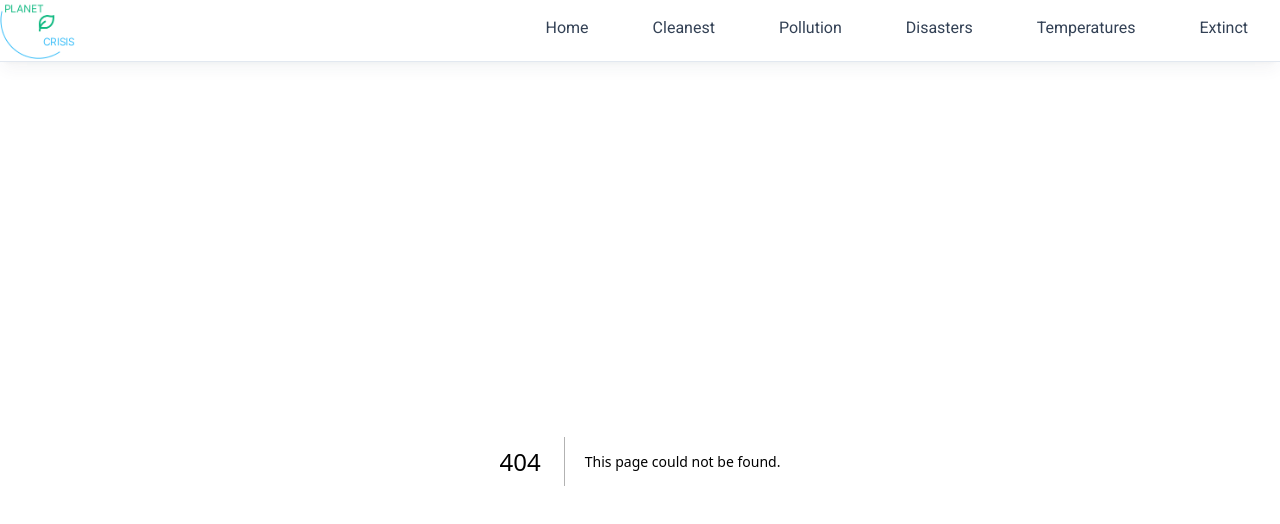
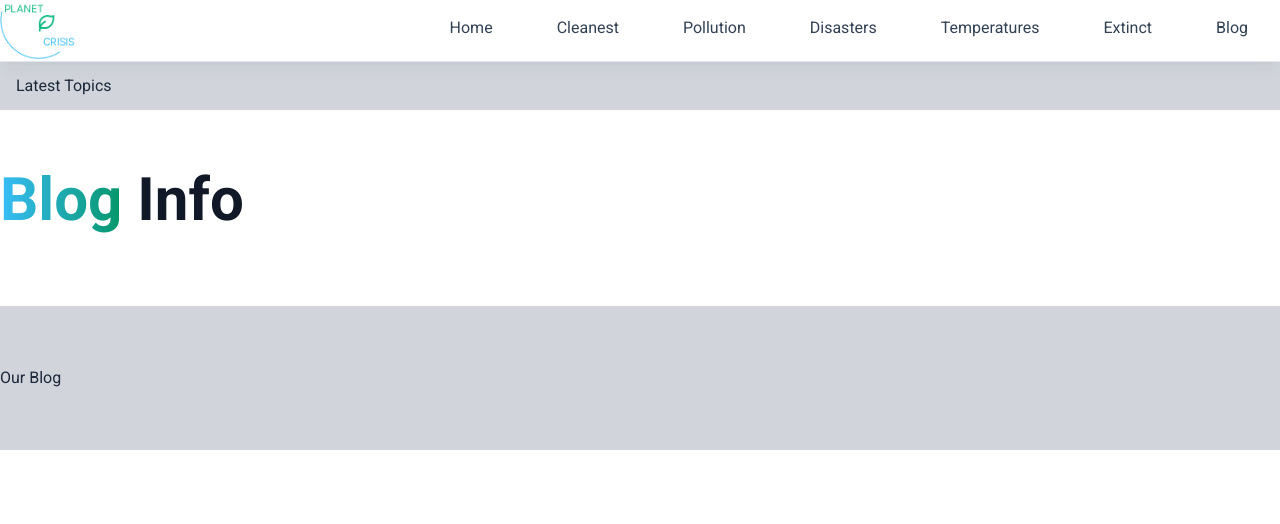
Before and after one commit to PlanetCrisisInfo/frontend, a Next.js app: page /blog in a window 1280 px wide. Before the commit this address had no page. Shown: the top 524 px of the page. Built offline with nearby package versions, Linux system fonts and the light colour scheme.

Commit message:
basic blog page

```diff
--- a/app/_components/Navbar/Navbar.tsx
+++ b/app/_components/Navbar/Navbar.tsx
@@ -134,6 +134,19 @@ const Navbar: Component<Props> = ({ themeMode = "neutral" }) => {
                     <span>Extinct</span>
                   </Link>
                 </li>
+                <li role="none" className="flex items-stretch">
+                  <Link
+                    role="menuitem"
+                    aria-haspopup="false"
+                    tabIndex={0}
+                    className={`${themeMode} link ${clsx({
+                      "link-active": pathname === "/Blog",
+                    })} `}
+                    href="/blog"
+                  >
+                    <span>Blog</span>
+                  </Link>
+                </li>
                 {/* <li role="none" className="flex items-stretch">
                   <Link
                     role="menuitem"
--- /dev/null
+++ b/app/blog/page.tsx
@@ -0,0 +1,27 @@
+import type { ThemeMode } from "@/types"
+import SecondaryBar from "../_components/SecondaryBar/SecondaryBar"
+
+export default function BlogPage() {
+  const themeMode: ThemeMode = "neutral"
+  return (
+    <>
+      <SecondaryBar themeMode={themeMode} />
+      <main>
+        <section id="heading" className="container mx-auto">
+          <h1 className="mb-4 text-3xl font-extrabold text-gray-900 dark:text-white md:text-5xl lg:text-6xl">
+            <span className="text-transparent bg-clip-text bg-gradient-to-r to-emerald-600 from-sky-400">
+              Blog
+            </span>{" "}
+            Info
+          </h1>
+        </section>
+
+        <section id="contact-us-form" className={`${themeMode} bg`}>
+          <article className="container mx-auto">
+            <h3>Our Blog</h3>
+          </article>
+        </section>
+      </main>
+    </>
+  )
+}
```
